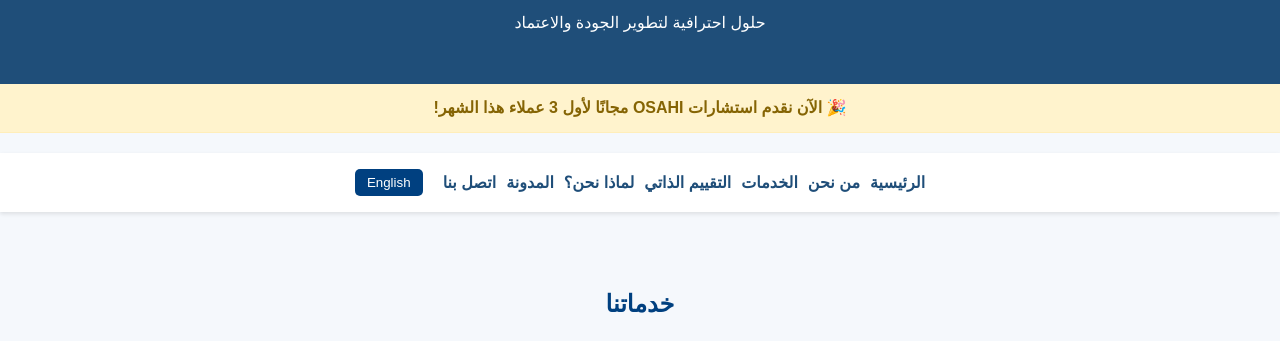
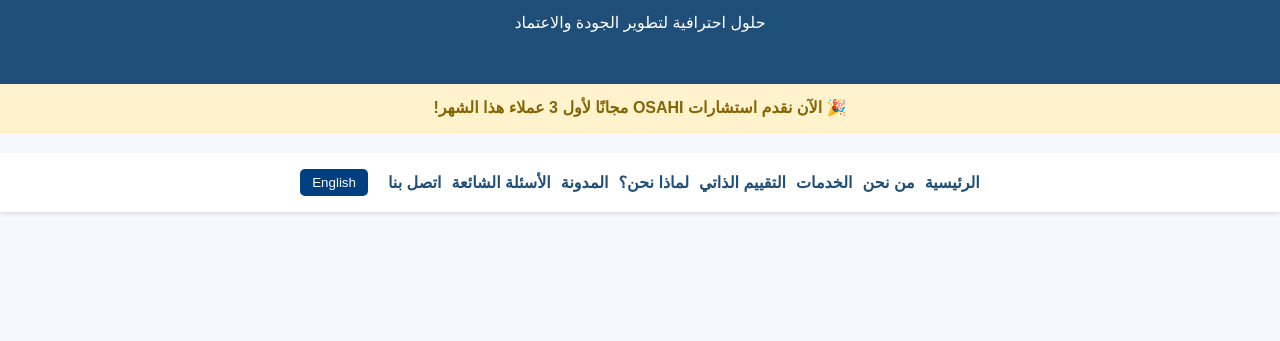
Before and after one commit to ashrafmusa/ExcellenceQuest, a plain HTML site: page services.html in a window 1280 px wide. Shown: the part 300-641 px from the top of the page. Drawn offline with Linux system fonts and the light colour scheme.

Commit message:
services.html

```diff
--- a/services.html
+++ b/services.html
@@ -131,13 +131,14 @@
   <div class="top-alert" id="top-alert">🎉 الآن نقدم استشارات OSAHI مجانًا لأول 3 عملاء هذا الشهر!</div>
 
   <nav>
-    <a href="index.html" id="nav-home">الرئيسية</a>
-    <a href="about.html" id="nav-about">من نحن</a>
-    <a href="services.html" id="nav-services">الخدمات</a>
-    <a href="self-assessment.html" id="nav-assess">التقييم الذاتي</a>
-    <a href="why-us.html" id="nav-why">لماذا نحن؟</a>
-    <a href="blog.html" id="nav-blog">المدونة</a>
-    <a href="contact.html" id="nav-contact">اتصل بنا</a>
+    <a href="index.html" data-i18n="navHome">الرئيسية</a>
+    <a href="about.html" data-i18n="navAbout">من نحن</a>
+    <a href="services.html" data-i18n="navServices">الخدمات</a>
+    <a href="self-assessment.html" data-i18n="navAssess">التقييم الذاتي</a>
+    <a href="why-us.html" data-i18n="navWhy">لماذا نحن؟</a>
+    <a href="blog.html" data-i18n="navBlog">المدونة</a>
+    <a href="faq.html" data-i18n="navFaq">الأسئلة الشائعة</a>
+    <a href="contact.html" data-i18n="navContact">اتصل بنا</a>
     <button id="lang-btn">English</button>
   </nav>
 
```
